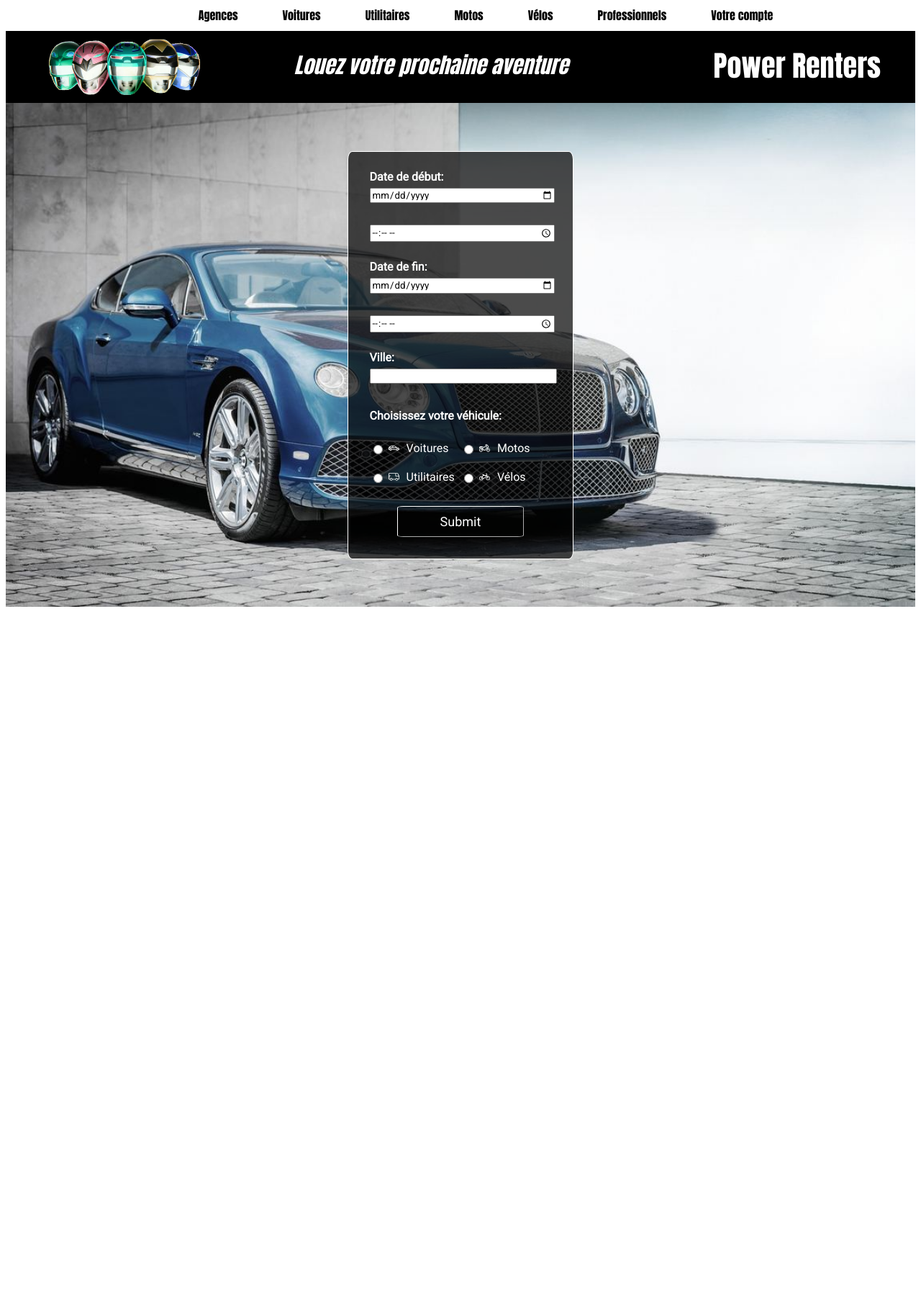
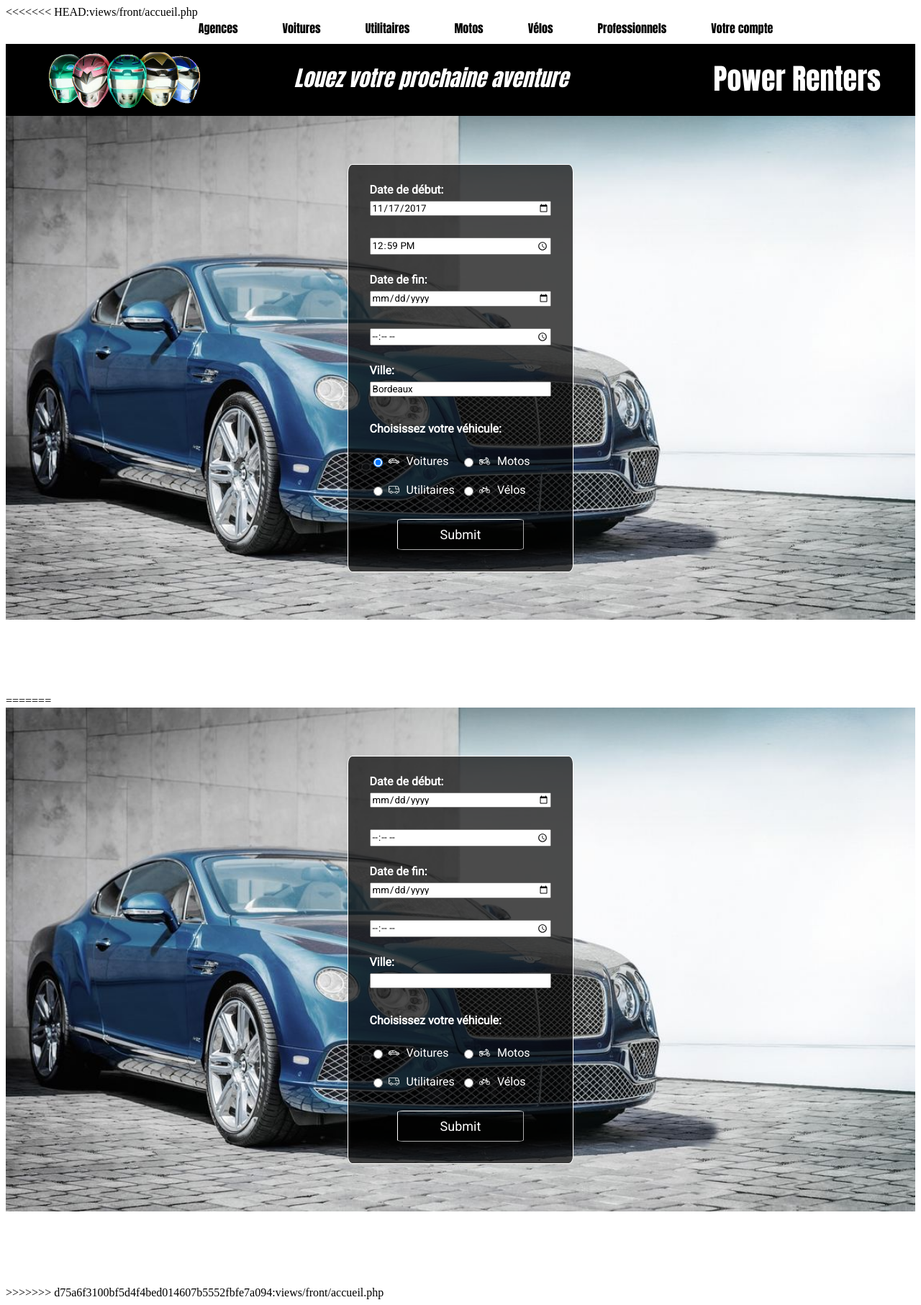
Before and after one commit to Bjall/PowerRenters, a PHP site: page /PowerRenters/index.php in a window 1280 px wide. Shown: the whole page at 72% size. Before the commit the page ends 843 px from the top, so only its background shows below. Run offline with PHP 8.4, Linux system fonts and the light colour scheme.

Commit message:
Upgrades sur le formulaire d'accueil

```diff
--- a/views/front/accueil.php
+++ b/views/front/accueil.php
@@ -1,3 +1,54 @@
+<<<<<<< HEAD:views/front/accueil.php
+<!DOCTYPE html>
+<html>
+	<head>
+		<title>Accueil</title>
+	</head>
+
+	<body>
+		<?php
+			include_once('navbar.php');
+		?>
+
+		<!-- Formulaire de recherche d'un véhicule -->
+		<section id="container1">
+			<div class="firstpart">
+				<form method="get" action="" class="myform">
+					<label class="formtitre">Date de début:</label>
+						<input type="date" class="formfirstinput" id="calendarone" value="<?php echo date('Y-m-d'); ?>"/>
+						<input type="time" class="formfirstinput" id="calendarone" value="<?php echo date('H:i'); ?>"/>
+					<label class="formtitre">Date de fin:</label>
+						<input type="date" class="formfirstinput" id="calendartwo"/>
+						<input type="time" class="formfirstinput" id="calendarone"/>
+					<label class="formtitre">Ville:</label>
+						<input type="text" class="formfirstinput" value="Bordeaux"/></br>
+					<label class="formtitre">Choisissez votre véhicule:</label></br>
+						<div class="radiolist">
+							<div class="radiolistcol">
+								<div class="radiolistitem">
+									<input type="radio" name="vehicule" value="voiture" id="voiture" checked="checked"/><img src="/PowerRenters/icones/car.svg" class="icone"/><label for="voiture" class="">Voitures</label>
+								</div>
+								<div class="radiolistitem">
+									<input type="radio" name="vehicule" value="utilitaire" id="utilitaire"/><img src="/PowerRenters/icones/van.svg" class="icone"/><label for="utilitaire" class="">Utilitaires</label>
+								</div>
+							</div>
+							<div class="radiolistcol">
+								<div class="radiolistitem">
+									<input type="radio" name="vehicule" value="moto" id="moto"/><img src="/PowerRenters/icones/motorbike.svg" class="icone"/><label for="moto" class="">Motos</label>
+								</div>
+								<div class="radiolistitem">
+									<input type="radio" name="vehicule" value="velo" id="velo"/><img src="/PowerRenters/icones/bicycle.svg" class="icone"/><label for="velo" class="">Vélos</label>
+								</div>
+							</div>
+						</div>
+					<div class="validation">
+						<input type="submit" class="ok">
+					</div>
+				</form>
+			</div>
+		</section>
+	</body>
+=======
 <!DOCTYPE html>
 <html>
 	<head>
@@ -47,4 +98,5 @@
 			</div>
 		</section>
 	</body>
+>>>>>>> d75a6f3100bf5d4f4bed014607b5552fbfe7a094:views/front/accueil.php
 </html>
```
